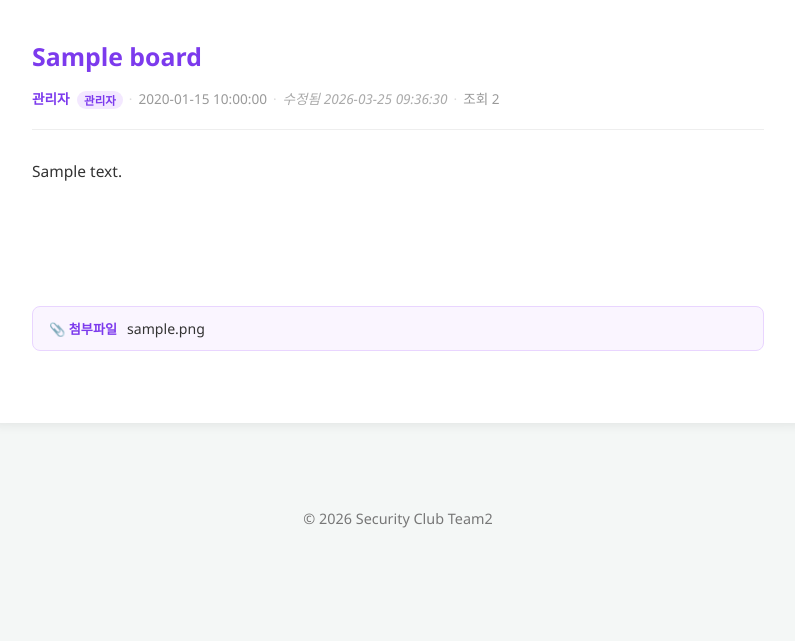
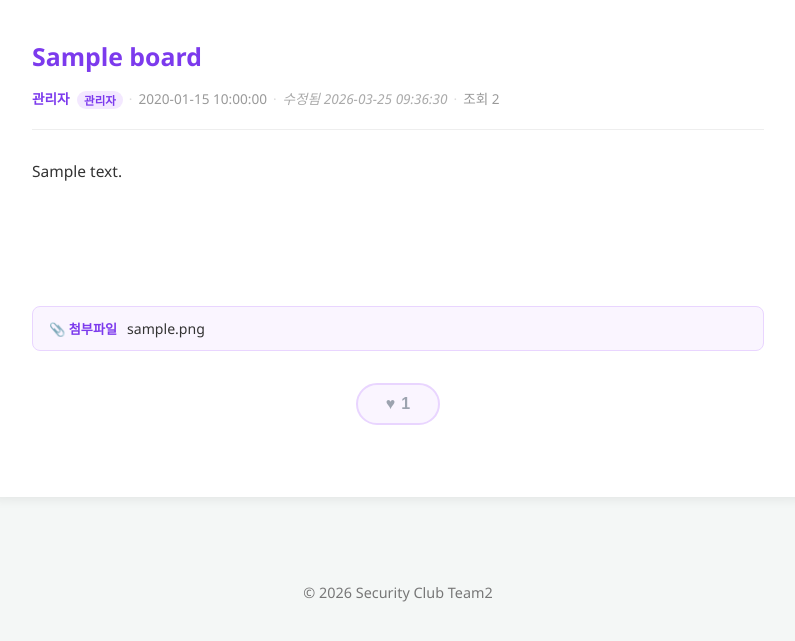
Before and after one commit to kangyeson/Security-Club-Team2, a Flask app: page /board/1 in a window 1280 px wide. Shown: the part 139-780 px from the top of the page, without its empty margins (242-1037 px from the left). Run offline with Flask 3, Linux system fonts and the light colour scheme; data comes from the database, SQL or seed files in the repository; both versions use the stored data as it was after the commit; tables that the repository leaves empty hold one stand-in row (values such as "Sample post"); data that the repository does not hold is empty.

Commit message:
[Feat] 게시글 추천 기능 구현

```diff
--- a/blueprints/board.py
+++ b/blueprints/board.py
@@ -4,7 +4,7 @@ import uuid
 from functools import wraps
 
 import pymysql
-from flask import (Blueprint, abort, current_app, g, redirect,
+from flask import (Blueprint, abort, current_app, g, jsonify, redirect,
                    render_template, request, session, url_for, flash)
 from werkzeug.utils import secure_filename
 
@@ -144,6 +144,21 @@ def board_detail(board_id):
         )
         post = cursor.fetchone()
 
+        cursor.execute(
+            'SELECT COUNT(*) AS cnt FROM board_like WHERE board_id = %s',
+            (board_id,),
+        )
+        like_count = cursor.fetchone()['cnt']
+
+        user_no = session.get('user_no')
+        user_liked = False
+        if user_no:
+            cursor.execute(
+                'SELECT 1 FROM board_like WHERE user_idx = %s AND board_id = %s',
+                (user_no, board_id),
+            )
+            user_liked = cursor.fetchone() is not None
+
     db.commit()
 
     if post is None:
@@ -158,7 +173,47 @@ def board_detail(board_id):
         post=post,
         current_user_no=session.get('user_no'),
         current_role=session.get('user_role'),
+        like_count=like_count,
+        user_liked=user_liked,
     )
+
+
+# ── 게시글 추천 토글 ─────────────────────────────────────────────────────────
+# POST /board/<id>/like
+
+@board_bp.route('/<int:board_id>/like', methods=['POST'])
+@login_required
+def board_like(board_id):
+    user_no = session.get('user_no')
+    db = get_db()
+    with db.cursor() as cursor:
+        cursor.execute(
+            'SELECT 1 FROM board_like WHERE user_idx = %s AND board_id = %s',
+            (user_no, board_id),
+        )
+        existing = cursor.fetchone()
+
+        if existing:
+            cursor.execute(
+                'DELETE FROM board_like WHERE user_idx = %s AND board_id = %s',
+                (user_no, board_id),
+            )
+            liked = False
+        else:
+            cursor.execute(
+                'INSERT INTO board_like (user_idx, board_id) VALUES (%s, %s)',
+                (user_no, board_id),
+            )
+            liked = True
+
+        cursor.execute(
+            'SELECT COUNT(*) AS cnt FROM board_like WHERE board_id = %s',
+            (board_id,),
+        )
+        count = cursor.fetchone()['cnt']
+
+    db.commit()
+    return jsonify({'liked': liked, 'count': count})
 
 
 # ── 게시글 작성 ───────────────────────────────────────────────────────────────
@@ -308,6 +363,7 @@ def board_delete(board_id):
             # 댓글 FK 정리 후 게시글 삭제
             cursor.execute('UPDATE comment SET parent_id = NULL WHERE board_id = %s', (board_id,))
             cursor.execute('DELETE FROM comment WHERE board_id = %s', (board_id,))
+            cursor.execute('DELETE FROM board_like WHERE board_id = %s', (board_id,))
             cursor.execute('DELETE FROM board WHERE board_id = %s', (board_id,))
             if post['file_id']:
                 cursor.execute('DELETE FROM file WHERE file_id = %s', (post['file_id'],))
--- a/static/css/board_detail.css
+++ b/static/css/board_detail.css
@@ -143,6 +143,45 @@
     resize: vertical;
     font-family: inherit;
     min-height: 240px;
+}
+
+/* 추천 버튼 */
+.like-section {
+    display: flex;
+    justify-content: center;
+    margin-top: 32px;
+}
+
+.like-btn {
+    display: inline-flex;
+    align-items: center;
+    gap: 6px;
+    padding: 10px 28px;
+    font-size: 1rem;
+    font-weight: 600;
+    cursor: pointer;
+    border: 2px solid #e9d5ff;
+    border-radius: 999px;
+    background: #faf5ff;
+    color: #9ca3af;
+    transition: background 0.15s, color 0.15s, border-color 0.15s;
+}
+
+.like-btn:hover {
+    border-color: #7c3aed;
+    color: #7c3aed;
+    background: #f3e8ff;
+}
+
+.like-btn.liked {
+    background: #7c3aed;
+    border-color: #7c3aed;
+    color: #fff;
+}
+
+.like-btn:disabled {
+    opacity: 0.6;
+    cursor: not-allowed;
 }
 
 /* 에러 메시지 */
--- a/templates/board/detail.html
+++ b/templates/board/detail.html
@@ -59,6 +59,20 @@
         </a>
     </div>
     {% endif %}
+
+    <!-- 추천 -->
+    <div class="like-section">
+        {% if current_user_no %}
+        <button id="likeBtn" class="like-btn {% if user_liked %}liked{% endif %}"
+                onclick="toggleLike()">
+            ♥ <span id="likeCount">{{ like_count }}</span>
+        </button>
+        {% else %}
+        <button class="like-btn" onclick="alert('로그인 후 추천할 수 있습니다.')">
+            ♥ <span>{{ like_count }}</span>
+        </button>
+        {% endif %}
+    </div>
 
     <!-- 에러 메시지 -->
     <div id="errorMsg" class="error-msg hidden"></div>
@@ -176,5 +190,21 @@ function showError(msg) {
 function hideError() {
     document.getElementById('errorMsg').classList.add('hidden');
 }
+
+// ── 추천 토글 ─────────────────────────────────────────────────────────────────
+async function toggleLike() {
+    const btn = document.getElementById('likeBtn');
+    btn.disabled = true;
+    try {
+        const res = await fetch(`/board/${boardId}/like`, { method: 'POST' });
+        const data = await res.json();
+        document.getElementById('likeCount').textContent = data.count;
+        btn.classList.toggle('liked', data.liked);
+    } catch {
+        alert('오류가 발생했습니다.');
+    } finally {
+        btn.disabled = false;
+    }
+}
 </script>
 {% endblock %}
```
Also changed, not shown: db/init.sql (+10 -0 lines).
